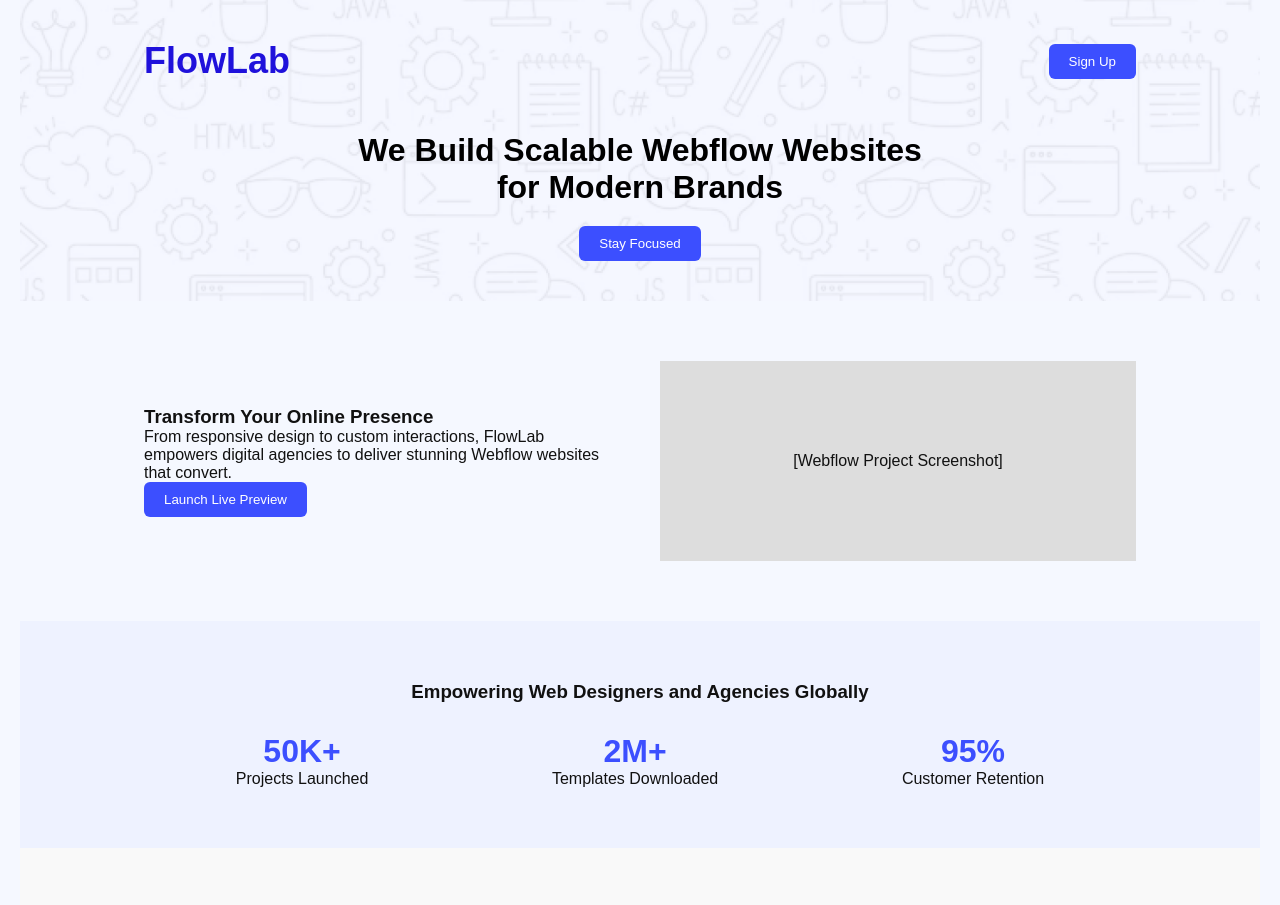
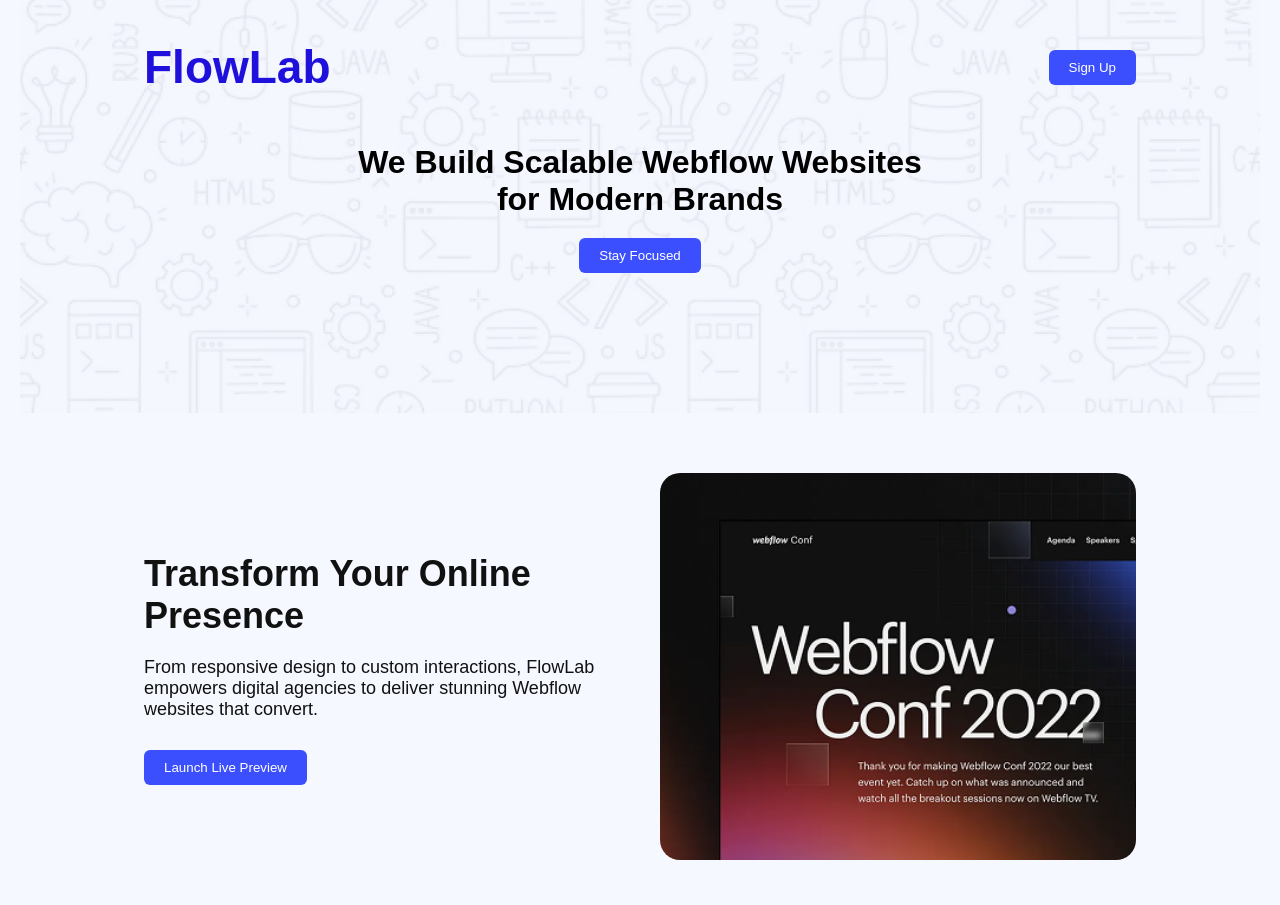
Before and after one commit to dev-rakibul-islam/PH_Assignment_01, a plain HTML site: page index.html in a window 1280 px wide. Shown: the top 905 px of the page. Drawn offline with Linux system fonts and the light colour scheme.

Commit message:
font size, margin, pedding set accurately

```diff
--- a/index.css
+++ b/index.css
@@ -6,9 +6,6 @@
 }
 
 .container {
-  max-width: 1440px;
-  width: 100%;
-  min-height: 100vh;
   background: #f5f8ff;
   margin: 0 auto;
   font-family: Arial, sans-serif;
@@ -50,12 +47,14 @@ header {
 }
 
 .navbar h1 {
-  font-size: 36px;
+  font-size: 46px;
   color: #1f11db;
 }
 
 .banner {
   margin-top: 50px;
+  text-align: center;
+  margin-bottom: 100px;
 }
 
 .banner h2 {
@@ -76,6 +75,14 @@ header {
 .action-text {
   flex: 1;
 }
+.action-text h1 {
+  font-size: 36px;
+  margin-bottom: 20px;
+}
+.action-text p {
+  font-size: 18px;
+  margin-bottom: 30px;
+}
 
 .action-image {
   flex: 1;
@@ -83,11 +90,10 @@ header {
 
 .image-placeholder {
   width: 100%;
-  height: 200px;
-  background-color: #ddd;
-  display: flex;
-  align-items: center;
-  justify-content: center;
+  height: auto;
+  align-items: end;
+  justify-content: end;
+  border-radius: 20px;
 }
 
 /* Productive Users */
@@ -95,6 +101,9 @@ header {
   background-color: #eef2ff;
   padding: 60px 10%;
   text-align: center;
+  margin-left: 10%;
+  margin-right: 10%;
+  border-radius: 20px;
 }
 
 .user-stats {
--- a/index.html
+++ b/index.html
@@ -26,7 +26,7 @@
       <main>
         <section class="action">
           <div class="action-text">
-            <h3>Transform Your Online Presence</h3>
+            <h1>Transform Your Online Presence</h1>
             <p>
               From responsive design to custom interactions, FlowLab empowers
               digital agencies to deliver stunning Webflow websites that
@@ -35,7 +35,11 @@
             <button class="btn">Launch Live Preview</button>
           </div>
           <div class="action-image">
-            <div class="image-placeholder">[Webflow Project Screenshot]</div>
+            <img
+              class="image-placeholder"
+              src="../../Assets/wc-mini.png"
+              alt=""
+            />
           </div>
         </section>
 
```
